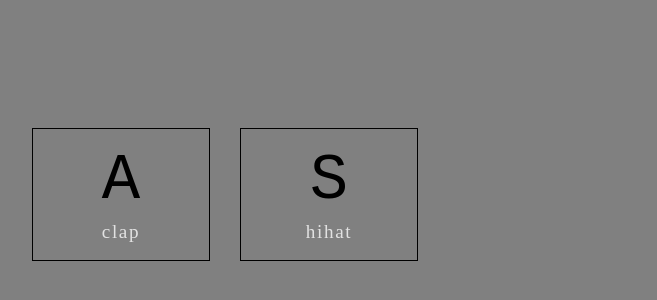
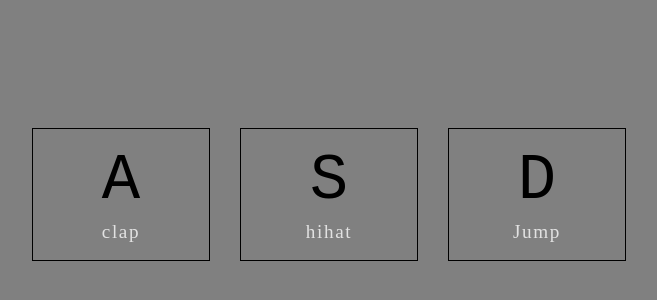
Before and after one commit to rsherman1/sound-board, a plain HTML site: page index.html in a window 1280 px wide. Shown: the part 206-506 px from the top of the page, without its empty margins (311-968 px from the left). Drawn offline with Linux system fonts and the light colour scheme.

Commit message:
new sound div

```diff
--- a/index.html
+++ b/index.html
@@ -20,12 +20,17 @@
       <kbd>S</kbd>
       <span class="sound">hihat</span>
     </div>
+    <div data-key="" class="key">
+      <kbd>D</kbd>
+      <span class="sound">Jump</span>
+    </div>
 
 </div>
 
   <!-- Sounds -->
   <audio data-key="65" src="./sounds/clap.wav"></audio>
   <audio data-key="83" src="./sounds/hihat.wav"></audio>
+  <audio data-key="" src="./sounds/cartoon-jump-6462.mp3"></audio>
 
 <!-- JavaScript -->
   <script  src="./script.js"></script>
```
